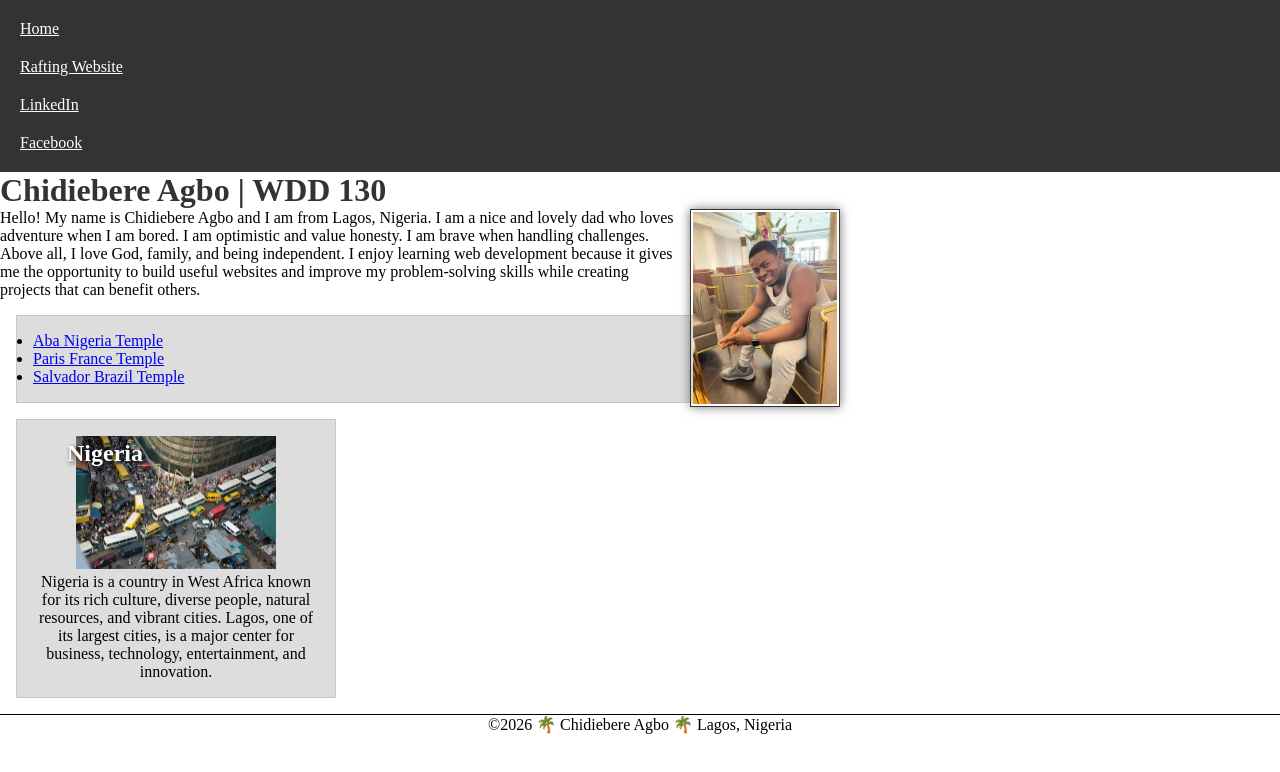
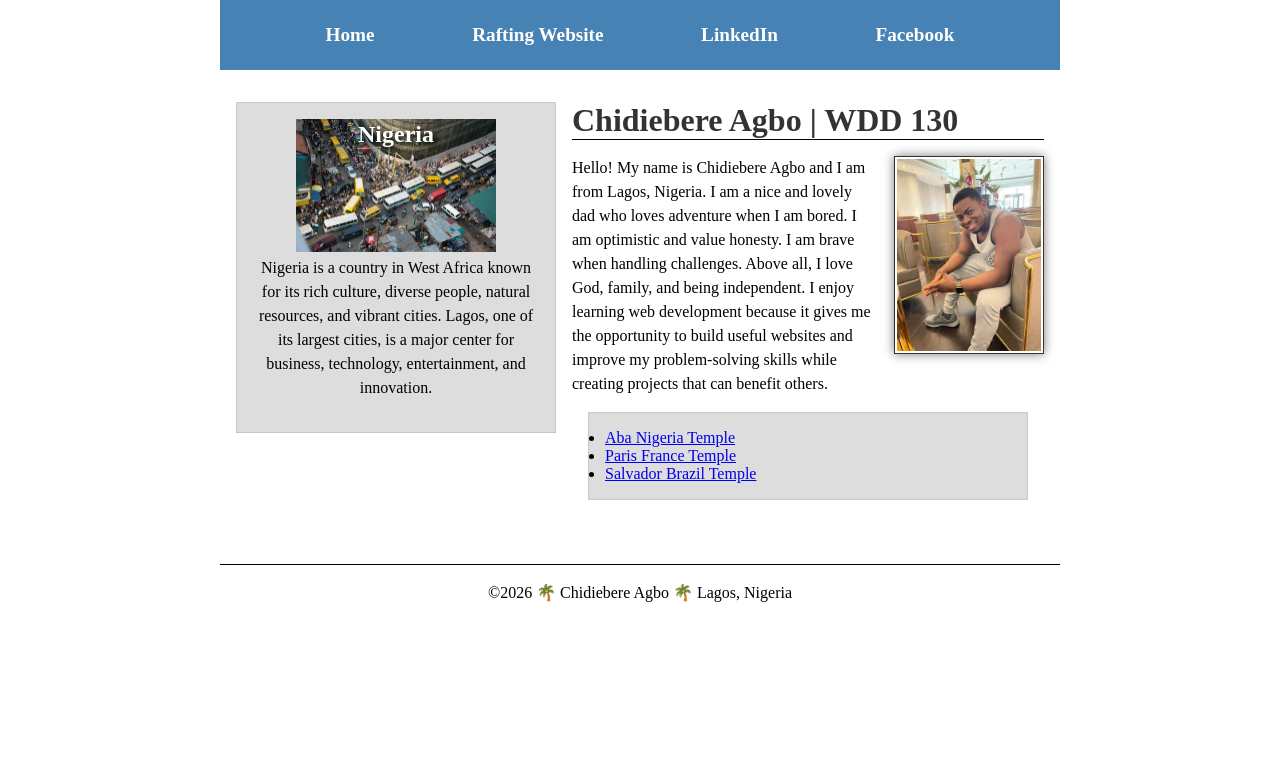
Before and after one commit to exotic4life-page/wdd130, a plain HTML site: page index.html in a window 1280 px wide. Drawn offline with Linux system fonts and the light colour scheme.

Commit message:
Complete W04 home page layout enhancements

```diff
--- a/index.html
+++ b/index.html
@@ -25,6 +25,8 @@
         </nav>
     </header>
 
+    <div class="grid">
+
         <main>
             <h1>Chidiebere Agbo | WDD 130</h1>
 
@@ -41,12 +43,26 @@
             </p>
 
             <ul class="box">
-            <li><a href="https://www.churchofjesuschrist.org/temples/details/aba-nigeria-temple"
-                  target="_blank">Aba Nigeria Temple</a></li>
-            <li><a href="https://www.churchofjesuschrist.org/temples/details/paris-france-temple"
-                  target="_blank">Paris France Temple</a></li>
-            <li><a href="https://www.churchofjesuschrist.org/temples/details/salvador-brazil-temple"
-                  target="_blank">Salvador Brazil Temple</a></li>
+                <li>
+                    <a href="https://www.churchofjesuschrist.org/temples/details/aba-nigeria-temple"
+                      target="_blank">
+                        Aba Nigeria Temple
+                    </a>
+                </li>
+
+                <li>
+                    <a href="https://www.churchofjesuschrist.org/temples/details/paris-france-temple"
+                      target="_blank">
+                        Paris France Temple
+                    </a>
+                </li>
+
+                <li>
+                    <a href="https://www.churchofjesuschrist.org/temples/details/salvador-brazil-temple"
+                      target="_blank">
+                        Salvador Brazil Temple
+                    </a>
+                </li>
             </ul>
 
         </main>
@@ -62,10 +78,13 @@
                 one of its largest cities, is a major center for business,
                 technology, entertainment, and innovation.
             </p>
+
         </aside>
 
+    </div>
+
     <footer>
-        <p>©2026 🌴 Chidiebere Agbo 🌴 Lagos, Nigeria</p>
+        <p>&copy;2026 🌴 Chidiebere Agbo 🌴 Lagos, Nigeria</p>
     </footer>
 
 </body>
--- a/styles/styles.css
+++ b/styles/styles.css
@@ -1,7 +1,10 @@
-/* CSS Variables */
+/* ===========================
+   CSS Variables
+=========================== */
+
 :root {
-    --primary-color: #333;
-    --secondary-color: #eee;
+    --primary-color: steelblue;
+    --secondary-color: #ddd;
     --text-color: #333;
     --white-color: #fff;
     --border-color: #000;
@@ -12,86 +15,151 @@
     --aside-image-width: 200px;
 }
 
-/* Universal Selector */
+/* ===========================
+   Universal Selector
+=========================== */
+
 * {
     margin: 0;
     padding: 0;
     box-sizing: border-box;
 }
 
-/* Navigation */
+/* ===========================
+   Page Width
+=========================== */
+
+header,
+.grid,
+footer {
+    max-width: var(--main-width);
+    margin: 0 auto;
+}
+
+/* ===========================
+   Navigation
+=========================== */
+
 nav {
     background-color: var(--primary-color);
-    padding: 10px;
+    padding: 1rem;
+
+    display: flex;
+    justify-content: space-evenly;
+    align-items: center;
 }
 
 nav a {
+    display: block;
+    padding: .5rem;
     color: var(--white-color);
-    padding: 10px;
-    display: block;
+    text-decoration: none;
+    font-size: 1.2rem;
+    font-weight: 700;
 }
 
-/* Main content */
-main {
-    max-width: var(--main-width);
+nav a:hover {
+    background-color: #245b87;
+    border-radius: 5px;
 }
 
-/* Heading */
+/* ===========================
+   Grid Layout
+=========================== */
+
+.grid {
+    display: grid;
+    grid-template-columns: 20rem 1fr;
+    gap: 1rem;
+    align-items: start;
+    margin-top: 1rem;
+}
+
+/* ===========================
+   Main
+=========================== */
+
+main {
+    grid-column: 2 / 3;
+    padding: 1rem;
+}
+
 h1 {
     color: var(--text-color);
+    border-bottom: 1px solid var(--border-color);
+    margin-bottom: 1rem;
 }
 
-/* Profile image */
+/* ===========================
+   Profile Image
+=========================== */
+
 main img {
     width: var(--profile-image-width);
     height: auto;
-    border: 1px solid var(--primary-color);
+    float: right;
+    margin: 0 0 1rem 1rem;
+    border: 1px solid #333;
     padding: 2px;
     box-shadow: 0 0 10px var(--shadow-color);
-    float: right;
-    margin: 0 0 1rem 1rem;
 }
 
-/* Aside */
+/* ===========================
+   Aside
+=========================== */
+
 aside {
     width: 20rem;
+    position: relative;
+
+    grid-column: 1 / 2;
+    grid-row: 1 / 2;
+
     text-align: center;
-    position: relative;
 }
 
-/* Overlay heading */
 aside h2 {
     position: absolute;
-    top: 20px;
-    left: 50px;
+    top: 18px;
+    left: 50%;
+    transform: translateX(-50%);
     color: white;
     text-shadow: 2px 2px 5px black;
 }
 
-/* Aside image */
 aside img {
     width: var(--aside-image-width);
     height: auto;
 }
 
-/* Paragraph */
+/* ===========================
+   Paragraphs
+=========================== */
+
 p {
-    padding: 0;
+    margin-bottom: 1rem;
+    line-height: 1.5;
 }
 
-/* Footer */
+/* ===========================
+   Footer
+=========================== */
+
 footer {
-    margin-top: 15px;
+    margin-top: 2rem;
+    padding: 1rem;
+    text-align: center;
     border-top: 1px solid var(--border-color);
-    text-align: center;
 }
 
-/* Class Selectors */
+/* ===========================
+   Reusable Box
+=========================== */
 
 .box {
     margin: 1rem;
     border: 1px solid rgb(0 0 0 / 10%);
     padding: 1rem;
-    background-color: #ddd;
+    background-color: var(--secondary-color);
     color: #000;
 }
```
Lines whose indentation alone changed are shown as unchanged.
